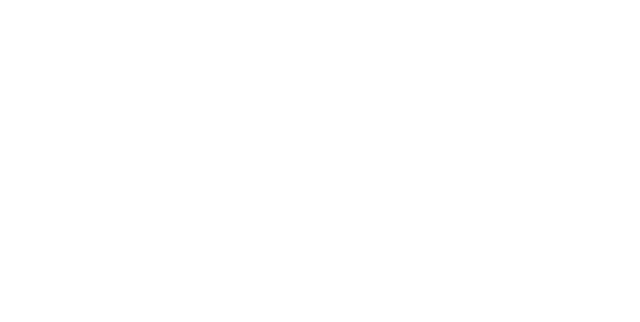
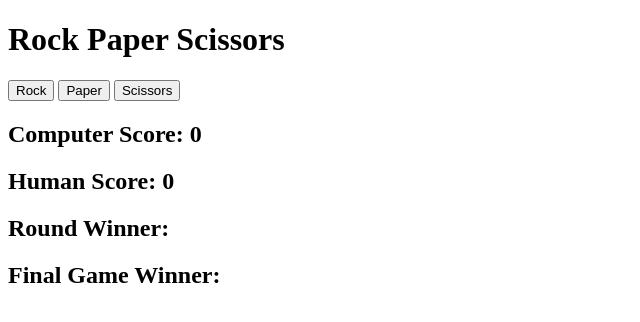
Before and after one commit to jonexist/Rock-Paper-Scissor-JS-Game, a plain HTML site: page index.html in a window 1280 px wide. Shown: the whole page, without its empty margins (0-640 px from the left). Drawn offline with Linux system fonts and the light colour scheme.

Commit message:
Add Rock Paper Scissors game UI elements

```diff
--- a/index.html
+++ b/index.html
@@ -8,6 +8,33 @@
 </head>
 <body>
 
+  <main class="game-container">
+    <h1 class="game-title">Rock Paper Scissors</h1>
+    <section class="game-options">
+        <button id="rock" class="game-option">Rock</button>
+        <button id="paper" class="game-option">Paper</button>
+        <button id="scissors" class="game-option">Scissors</button>
+    </section>
+    <section id="result" class="game-result"></section>
+    <section class="score-container">
+        <div class="score">
+            <h2>Computer Score: <span id="computer-score">0</span></h2>
+            <h2>Human Score: <span id="human-score">0</span></h2>
+        </div>
+        <div class="round-winner">
+            <h2>Round Winner: <span id="round-winner"></span></h2>
+        </div>
+        <div class="game-winner">
+            <h2>Final Game Winner: <span id="game-winner"></span></h2>
+        </div>
+    </section>
+    <section class="selection-container">
+        <div id="player-selection" class="selection"></div>
+        <div id="computer-selection" class="selection"></div>
+    </section>
+  </main>
+
   <script defer src="/asset/js/main.js"></script>
+
 </body>
 </html>
```
